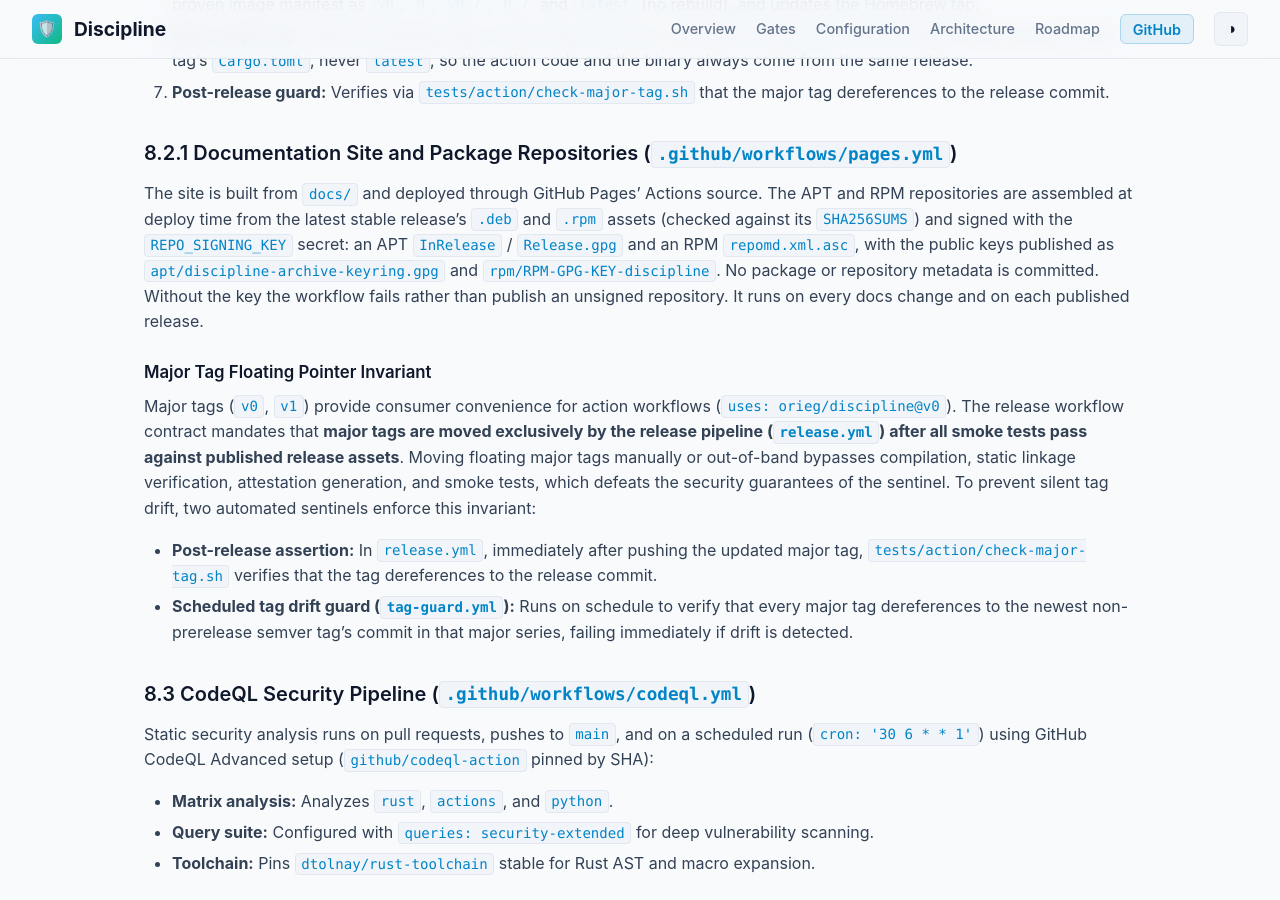
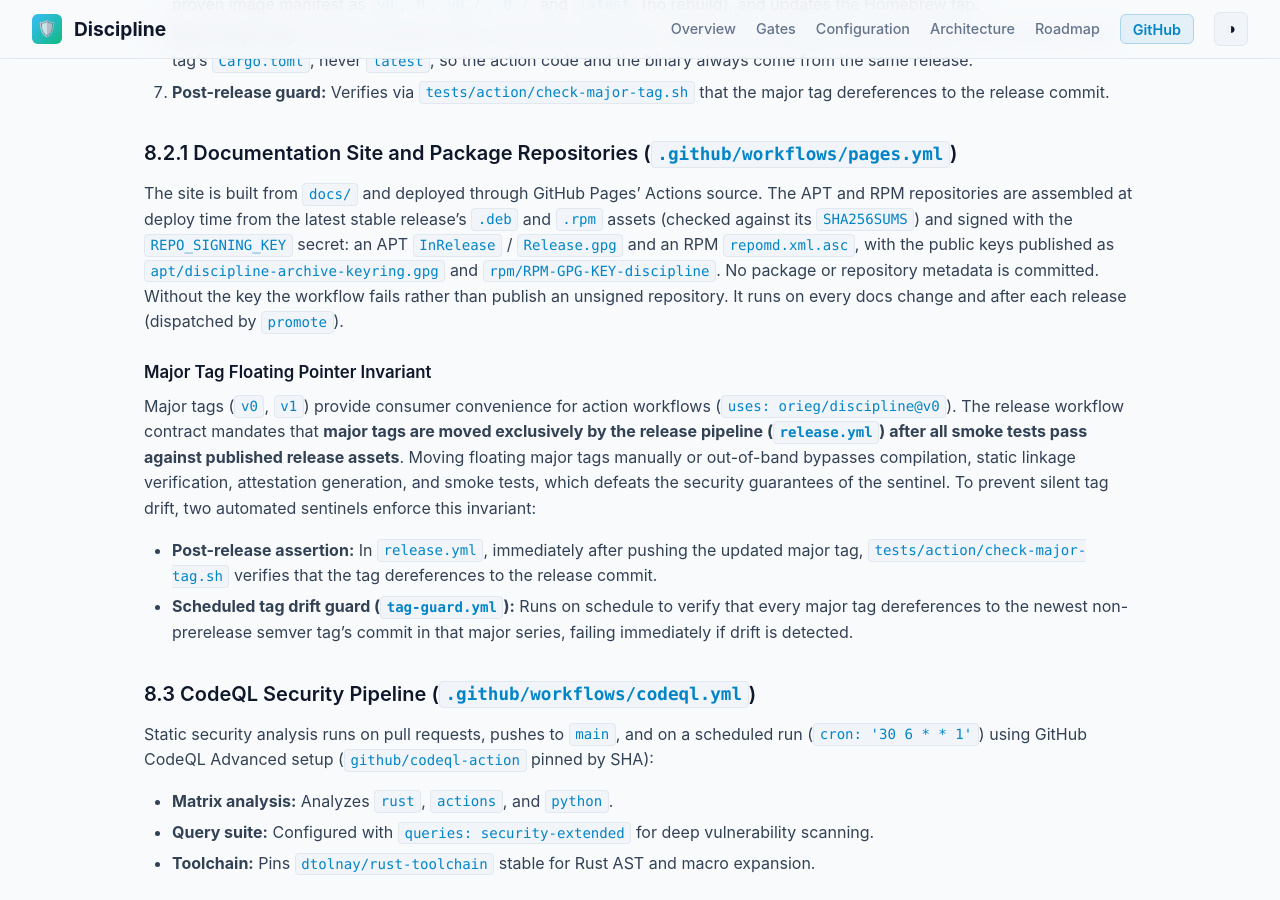
Before and after one commit to actions-marketplace-validations/orieg_discipline, a Jekyll site: the page built from docs/ARCHITECTURE.md, in a window 1280 px wide and 900 px high, scrolled down 10858 px. Built offline with Jekyll 4.4.1, drawn with Linux system fonts in a browser that asks for light colours.

Commit message:
fix(release): rebuild the package repositories after each release (#112)
The v0.7.0 release did not refresh the APT/RPM repositories: a release
created with GITHUB_TOKEN triggers no other workflow, so pages.yml never
saw the `release` event. `promote` now dispatches pages.yml
(workflow_dispatch is exempt from that rule), and the dead `release`
trigger is removed.

no-issue: v0.7.0 post-release fix

```diff
--- a/docs/ARCHITECTURE.md
+++ b/docs/ARCHITECTURE.md
@@ -329,7 +329,7 @@
 
 ### 8.2.1 Documentation Site and Package Repositories (`.github/workflows/pages.yml`)
 
-The site is built from `docs/` and deployed through GitHub Pages' Actions source. The APT and RPM repositories are assembled at deploy time from the latest stable release's `.deb` and `.rpm` assets (checked against its `SHA256SUMS`) and signed with the `REPO_SIGNING_KEY` secret: an APT `InRelease` / `Release.gpg` and an RPM `repomd.xml.asc`, with the public keys published as `apt/discipline-archive-keyring.gpg` and `rpm/RPM-GPG-KEY-discipline`. No package or repository metadata is committed. Without the key the workflow fails rather than publish an unsigned repository. It runs on every docs change and on each published release.
+The site is built from `docs/` and deployed through GitHub Pages' Actions source. The APT and RPM repositories are assembled at deploy time from the latest stable release's `.deb` and `.rpm` assets (checked against its `SHA256SUMS`) and signed with the `REPO_SIGNING_KEY` secret: an APT `InRelease` / `Release.gpg` and an RPM `repomd.xml.asc`, with the public keys published as `apt/discipline-archive-keyring.gpg` and `rpm/RPM-GPG-KEY-discipline`. No package or repository metadata is committed. Without the key the workflow fails rather than publish an unsigned repository. It runs on every docs change and after each release (dispatched by `promote`).
 
 #### Major Tag Floating Pointer Invariant
 Major tags (`v0`, `v1`) provide consumer convenience for action workflows (`uses: orieg/discipline@v0`). The release workflow contract mandates that **major tags are moved exclusively by the release pipeline (`release.yml`) after all smoke tests pass against published release assets**. Moving floating major tags manually or out-of-band bypasses compilation, static linkage verification, attestation generation, and smoke tests, which defeats the security guarantees of the sentinel. To prevent silent tag drift, two automated sentinels enforce this invariant:
```
Also changed, not shown: .github/workflows/pages.yml, .github/workflows/release.yml.
